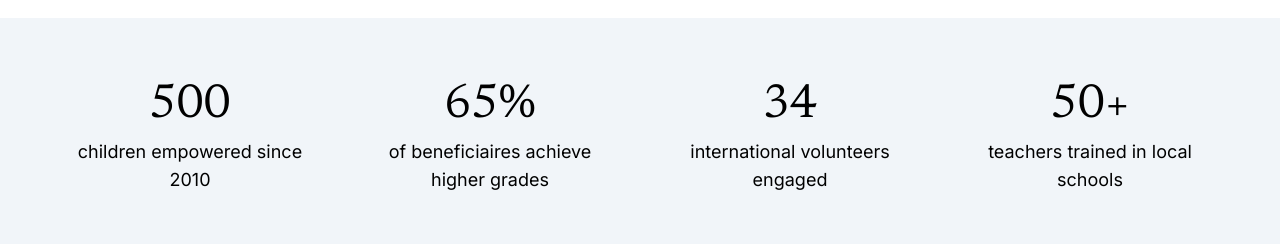
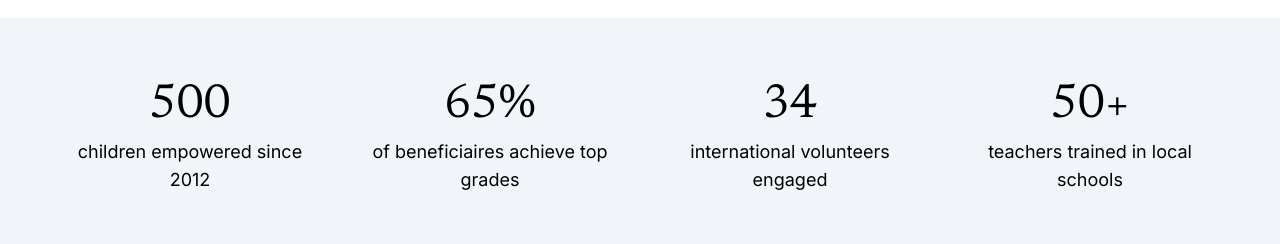
Before and after one commit to samheyman/daukaia-v3, a Next.js app: page / in a window 1280 px wide. Shown: the part 1360-1604 px from the top of the page. Built offline with nearby package versions, Linux system fonts and the light colour scheme.

Commit message:
Small issues in Stats section

```diff
--- a/src/app/components/Stats.tsx
+++ b/src/app/components/Stats.tsx
@@ -7,13 +7,13 @@ export default function Stats() {
         <div className="m-8 flex-1">
           <dd className={`${newseader.className} text-5xl text-center`}>500</dd>
           <dt className="text-lg text-center pt-2">
-            children empowered since 2010
+            children empowered since 2012
           </dt>
         </div>
         <div className="m-8 flex-1">
           <dd className={`${newseader.className} text-5xl text-center`}>65%</dd>
           <dt className="text-lg text-center pt-2">
-            of beneficiaires achieve higher grades
+            of beneficiaires achieve top grades
           </dt>
         </div>
         <div className="m-8 flex-1">
```
